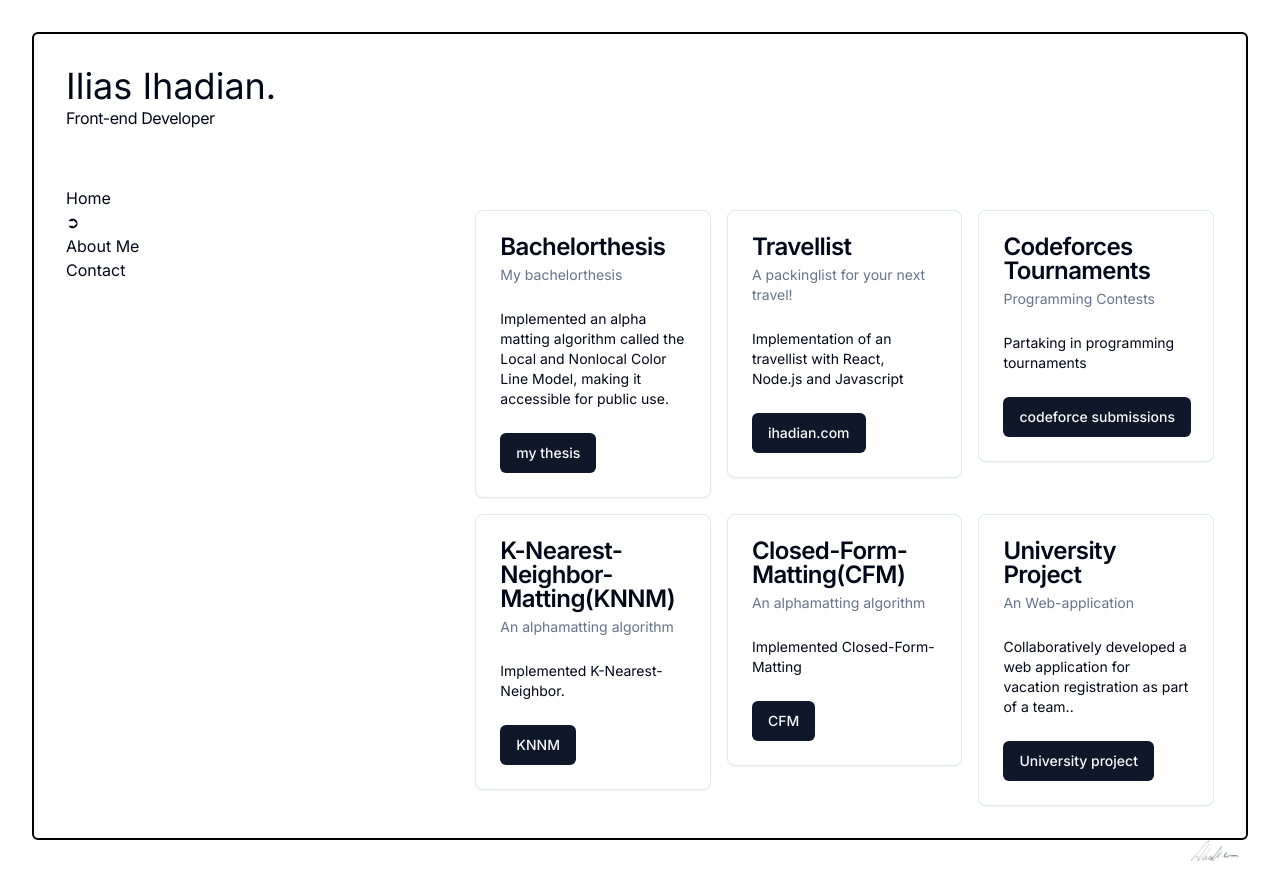
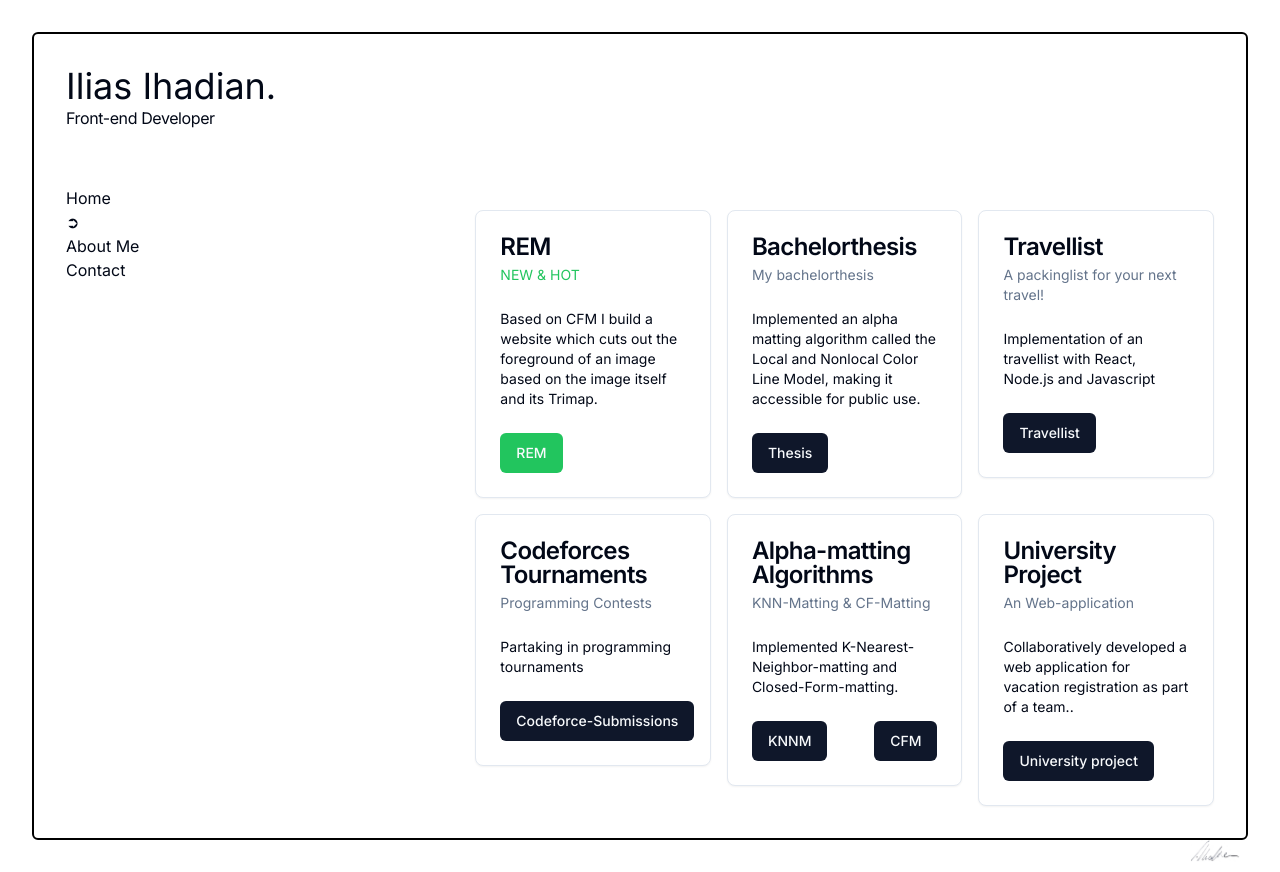
Before and after one commit to IliasIhadian/aboutMe, a Next.js app: page /projects in a window 1280 px wide. Built offline with nearby package versions, Linux system fonts and the light colour scheme.

Commit message:
new project

```diff
--- a/src/app/projects/page.tsx
+++ b/src/app/projects/page.tsx
@@ -74,9 +74,31 @@ export default function projects() {
 
 function Cards() {
   return (
-    <div className="grid grid-cols-3 gap-4 p-8">
-      <div>
-        <Card className="">
+    <>
+      <div className="grid grid-cols-3 gap-4 p-8 items-stretch">
+        <div className="h-full">
+          <Card>
+            <CardHeader>
+              <CardTitle>REM</CardTitle>
+              <CardDescription className="text-green-500">
+                NEW & HOT
+              </CardDescription>
+            </CardHeader>
+            <CardContent>
+              <p className="text-sm">
+                Based on CFM I build a website which cuts out the foreground of
+                an image based on the image itself and its Trimap.
+              </p>
+            </CardContent>
+            <CardFooter>
+              <Link href="https://rem.ihadian.com" passHref={true}>
+                <Button className="bg-green-500">REM</Button>
+              </Link>
+            </CardFooter>
+          </Card>
+        </div>
+        <div className="h-full">
+          <Card>
             <CardHeader>
               <CardTitle>Bachelorthesis</CardTitle>
               <CardDescription>My bachelorthesis</CardDescription>
@@ -87,18 +109,18 @@ function Cards() {
                 Nonlocal Color Line Model, making it accessible for public use.
               </p>
             </CardContent>
-          <CardFooter className="gap-2">
+            <CardFooter>
               <Link
                 href="https://github.com/IliasIhadian/Bachelorthesis/"
                 passHref={true}
               >
-              <Button>my thesis</Button>
+                <Button>Thesis</Button>
               </Link>
             </CardFooter>
           </Card>
         </div>
-      <div className="">
-        <Card className="">
+        <div className="h-full ">
+          <Card>
             <CardHeader>
               <CardTitle>Travellist</CardTitle>
               <CardDescription>
@@ -107,18 +129,19 @@ function Cards() {
             </CardHeader>
             <CardContent>
               <p className="text-sm">
-              Implementation of an travellist with React, Node.js and Javascript
+                Implementation of an travellist with React, Node.js and
+                Javascript
               </p>
             </CardContent>
-          <CardFooter>
+            <CardFooter className="flex mb-0 place-self-stretch">
               <Link href="https://project.ihadian.com/" passHref={true}>
-              <Button>ihadian.com</Button>
+                <Button>Travellist</Button>
               </Link>
             </CardFooter>
           </Card>
         </div>
-      <div>
-        <Card className="">
+        <div className="h-full">
+          <Card>
             <CardHeader>
               <CardTitle>Codeforces Tournaments</CardTitle>
               <CardDescription>Programming Contests</CardDescription>
@@ -131,40 +154,29 @@ function Cards() {
                 href="https://github.com/IliasIhadian/CodeForces/"
                 passHref={true}
               >
-              <Button>codeforce submissions</Button>
+                <Button>Codeforce-Submissions</Button>
               </Link>
             </CardFooter>
           </Card>
         </div>
         <div>
-        <Card className="">
+          <Card>
             <CardHeader>
-            <CardTitle>K-Nearest-Neighbor-Matting(KNNM)</CardTitle>
-            <CardDescription>An alphamatting algorithm</CardDescription>
+              <CardTitle>Alpha-matting Algorithms</CardTitle>
+              <CardDescription>KNN-Matting & CF-Matting</CardDescription>
             </CardHeader>
             <CardContent>
-            <p className="text-sm">Implemented K-Nearest-Neighbor.</p>
+              <p className="text-sm">
+                Implemented K-Nearest-Neighbor-matting and Closed-Form-matting.
+              </p>
             </CardContent>
-          <CardFooter>
+            <CardFooter className="flex justify-between">
               <Link
                 href="https://github.com/IliasIhadian/KNN-Matting"
                 passHref={true}
               >
                 <Button>KNNM</Button>
               </Link>
-          </CardFooter>
-        </Card>
-      </div>
-      <div>
-        <Card className="">
-          <CardHeader>
-            <CardTitle>Closed-Form-Matting(CFM)</CardTitle>
-            <CardDescription>An alphamatting algorithm</CardDescription>
-          </CardHeader>
-          <CardContent>
-            <p className="text-sm">Implemented Closed-Form-Matting</p>
-          </CardContent>
-          <CardFooter>
               <Link
                 href="https://github.com/IliasIhadian/Closed-Form-Matting"
                 passHref={true}
@@ -174,6 +186,7 @@ function Cards() {
             </CardFooter>
           </Card>
         </div>
+
         <div>
           <Card className="">
             <CardHeader>
@@ -197,6 +210,7 @@ function Cards() {
           </Card>
         </div>
       </div>
+    </>
   );
 }
 
--- a/src/components/ui/card.tsx
+++ b/src/components/ui/card.tsx
@@ -1,6 +1,6 @@
-import * as React from "react"
+import * as React from "react";
 
-import { cn } from "@/lib/utils"
+import { cn } from "@/lib/utils";
 
 const Card = React.forwardRef<
   HTMLDivElement,
@@ -14,8 +14,8 @@ const Card = React.forwardRef<
     )}
     {...props}
   />
-))
-Card.displayName = "Card"
+));
+Card.displayName = "Card";
 
 const CardHeader = React.forwardRef<
   HTMLDivElement,
@@ -26,8 +26,8 @@ const CardHeader = React.forwardRef<
     className={cn("flex flex-col space-y-1.5 p-6", className)}
     {...props}
   />
-))
-CardHeader.displayName = "CardHeader"
+));
+CardHeader.displayName = "CardHeader";
 
 const CardTitle = React.forwardRef<
   HTMLParagraphElement,
@@ -41,8 +41,8 @@ const CardTitle = React.forwardRef<
     )}
     {...props}
   />
-))
-CardTitle.displayName = "CardTitle"
+));
+CardTitle.displayName = "CardTitle";
 
 const CardDescription = React.forwardRef<
   HTMLParagraphElement,
@@ -53,16 +53,16 @@ const CardDescription = React.forwardRef<
     className={cn("text-sm text-muted-foreground", className)}
     {...props}
   />
-))
-CardDescription.displayName = "CardDescription"
+));
+CardDescription.displayName = "CardDescription";
 
 const CardContent = React.forwardRef<
   HTMLDivElement,
   React.HTMLAttributes<HTMLDivElement>
 >(({ className, ...props }, ref) => (
   <div ref={ref} className={cn("p-6 pt-0", className)} {...props} />
-))
-CardContent.displayName = "CardContent"
+));
+CardContent.displayName = "CardContent";
 
 const CardFooter = React.forwardRef<
   HTMLDivElement,
@@ -73,7 +73,14 @@ const CardFooter = React.forwardRef<
     className={cn("flex items-center p-6 pt-0", className)}
     {...props}
   />
-))
-CardFooter.displayName = "CardFooter"
+));
+CardFooter.displayName = "CardFooter";
 
-export { Card, CardHeader, CardFooter, CardTitle, CardDescription, CardContent }
+export {
+  Card,
+  CardHeader,
+  CardFooter,
+  CardTitle,
+  CardDescription,
+  CardContent,
+};
```
Lines whose indentation alone changed are shown as unchanged.
